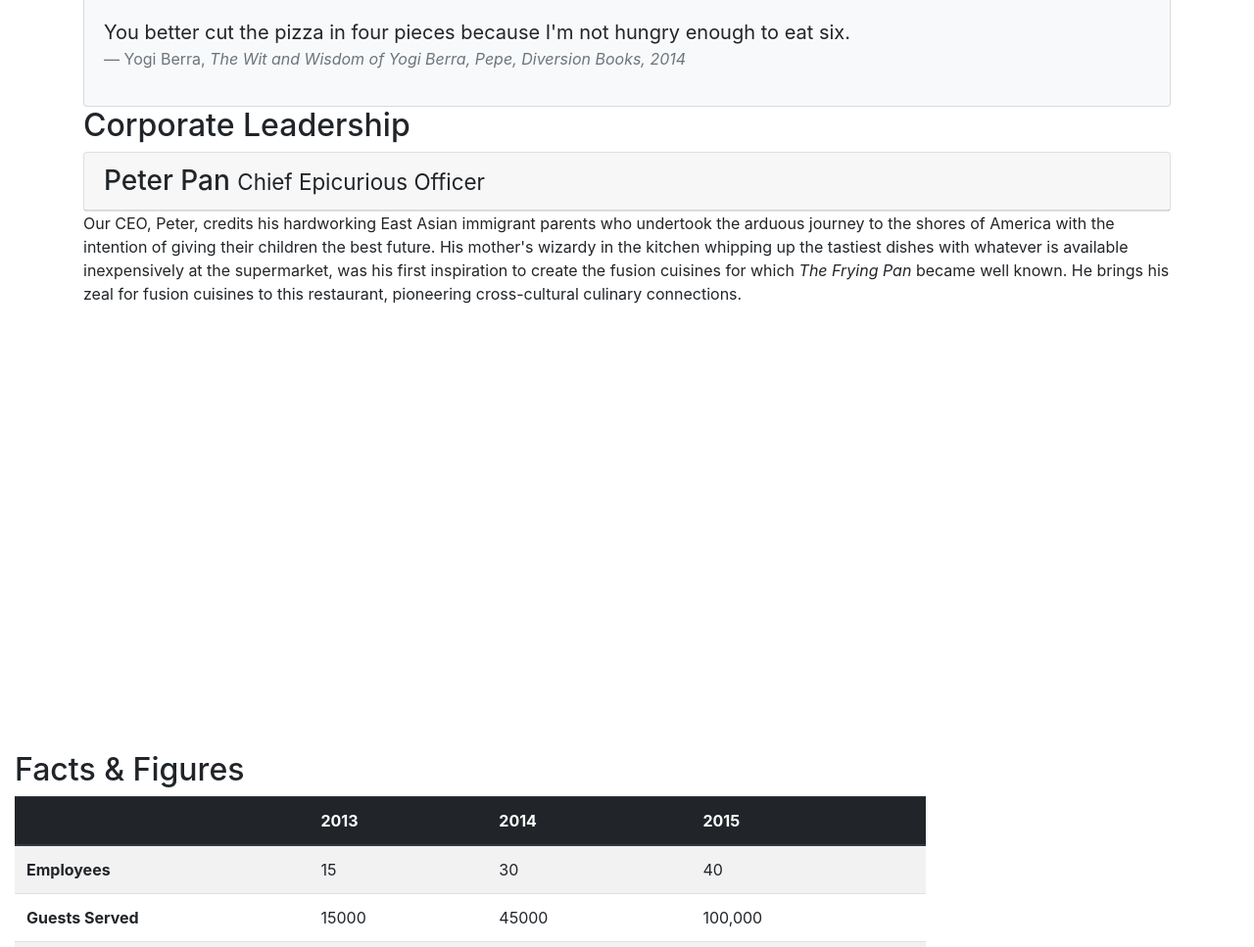
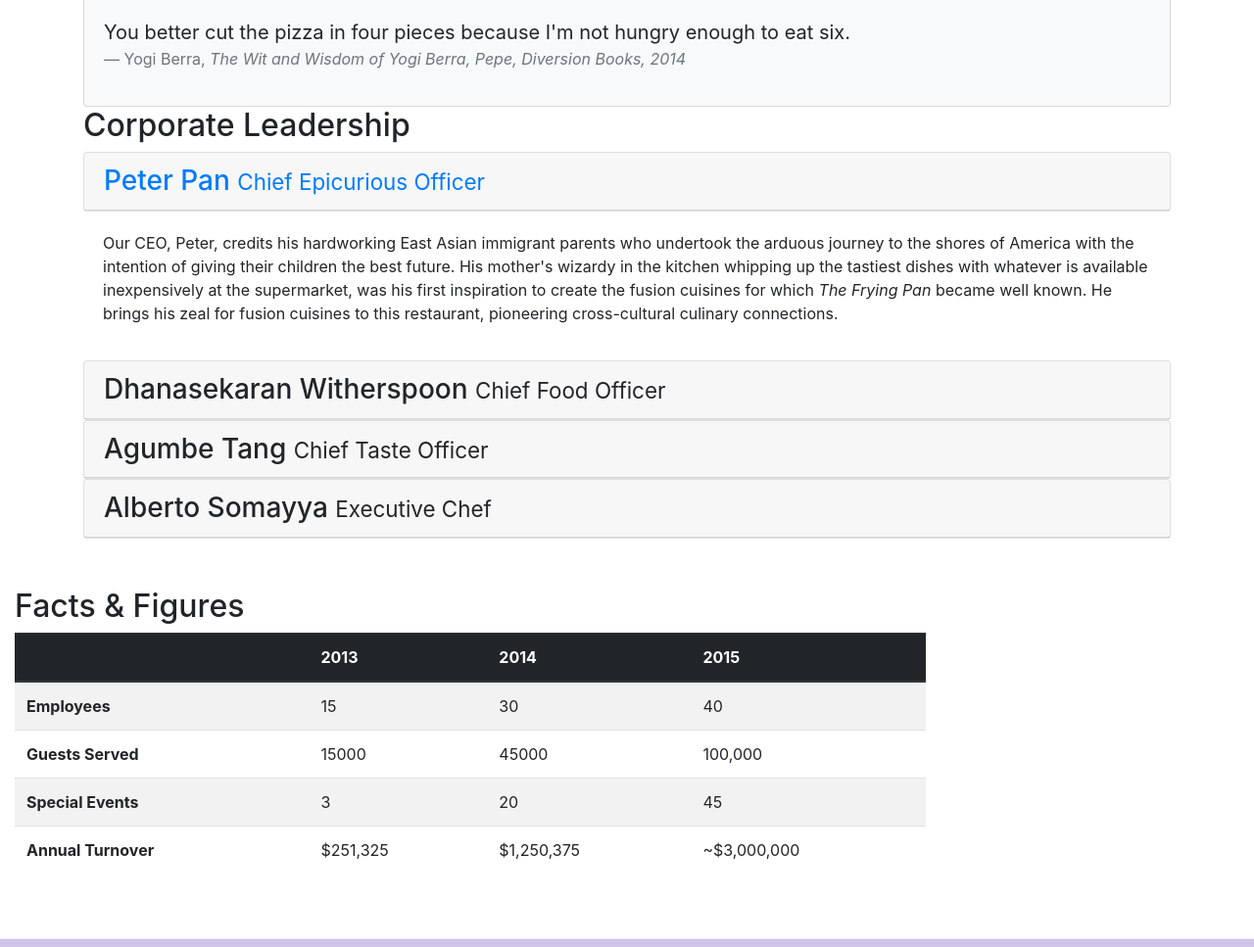
Before and after one commit to emreavcia/bootstrap-4-coursera-assignment, a website: page aboutus.html in a window 1280 px wide. Shown: the part 762-1729 px from the top of the page at 98% size. Drawn offline with nearby package versions, Linux system fonts and the light colour scheme.

Commit message:
accordion is now inside the about page, and working well

```diff
--- a/aboutus.html
+++ b/aboutus.html
@@ -116,28 +116,60 @@
                 <div id="accordion">
                     <div class="card">
                         <div class="card-header" role="tab" id="peterhead">
-                            <h3 class="mb-0">Peter Pan <small>Chief Epicurious Officer</small></h3>
+                            <h3 class="mb-0">
+                                <a href="" data-toggle="collapse" data-target="#peter">
+                                Peter Pan <small>Chief Epicurious Officer</small></h3>
+                                </a>
                         </div>
                     </div>
-                    <div role="tabpanel" class="tab-pane fade show active" id="peter">
-
-                        <p class="d-none d-sm-block">Our CEO, Peter, credits his hardworking East Asian immigrant parents who undertook the arduous journey to the shores of America with the intention of giving their children the best future. His mother's wizardy in the kitchen whipping up the tastiest dishes with whatever is available inexpensively at the supermarket, was his first inspiration to create the fusion cuisines for which <em>The Frying Pan</em> became well known. He brings his zeal for fusion cuisines to this restaurant, pioneering cross-cultural culinary connections.</p>
+                    <div role="tabpanel" class="collapse show" id="peter" data-parent="accordion">
+                        <div class="card-body">
+                            <p class="d-none d-sm-block">Our CEO, Peter, credits his hardworking East Asian immigrant parents who undertook the arduous journey to the shores of America with the intention of giving their children the best future. His mother's wizardy in the kitchen whipping up the tastiest dishes with whatever is available inexpensively at the supermarket, was his first inspiration to create the fusion cuisines for which <em>The Frying Pan</em> became well known. He brings his zeal for fusion cuisines to this restaurant, pioneering cross-cultural culinary connections.</p>
+                        </div>
                     </div>
 
-                    <div role="tabpanel" class="tab-pane fade" id="danny">
-                        <h3>Dhanasekaran Witherspoon <small>Chief Food Officer</small></h3>
-                        <p class="d-none d-sm-block">Our CFO, Danny, as he is affectionately referred to by his colleagues, comes from a long established family tradition in farming and produce. His experiences growing up on a farm in the Australian outback gave him great appreciation for varieties of food sources. As he puts it in his own words, <em>Everything that runs, wins, and everything that stays, pays!</em></p>
+                    <div class="card">
+                        <div class="card-header" role="tab" id="dannyhead">
+                        <h3 class="mb-0">
+                            <a class="collapsed" data-toggle="collapse" data-target="#danny">
+                            Dhanasekaran Witherspoon <small>Chief Food Officer</small>
+                            </a>
+                        </h3>
                     </div>
-
-                    <div role="tabpanel" class="tab-pane fade" id="agumbe">
-                        <h3>Agumbe Tang <small>Chief Taste Officer</small></h3>
-                        <p class="d-none d-sm-block">Blessed with the most discerning gustatory sense, Agumbe, our CTO, personally ensures that every dish that we serve meets his exacting tastes. Our chefs dread the tongue lashing that ensues if their dish does not meet his exacting standards. He lives by his motto, <em>You click only if you survive my lick.</em></p>
+                    <div class="collapse" id="danny" data-parent="#accordion">
+                        <div class="card-body">
+                            <p class="d-none d-sm-block">. . .</em></p>
+                        </div>
                     </div>
-
-                    <div role="tabpanel" class="tab-pane fade" id="alberto">
-                        <h3>Alberto Somayya <small>Executive Chef</small></h3>
-                        <p class="d-none d-sm-block">Award winning three-star Michelin chef with wide International experience having worked closely with whos-who in the culinary world, he specializes in creating mouthwatering Indo-Italian fusion experiences. He says, <em>Put together the cuisines from the two craziest cultures, and you get a winning hit! Amma Mia!</em></p>
+                </div>
+                <div class="card">
+                        <div class="card-header" role="tab" id="agumbehead">
+                        <h3 class="mb-0">
+                            <a class="collapsed" data-toggle="collapse" data-target="#agumbe">
+                            Agumbe Tang <small>Chief Taste Officer</small>
+                            </a>
+                        </h3>
                     </div>
+                    <div class="collapse" id="agumbe" data-parent="#accordion">
+                        <div class="card-body">
+                            <p class="d-none d-sm-block">. . .</p>
+                        </div>
+                    </div>
+                </div>
+                <div class="card">
+                        <div class="card-header" role="tab" id="albertohead">
+                        <h3 class="mb-0">
+                            <a class="collapsed" data-toggle="collapse" data-target="#alberto">
+                            Alberto Somayya <small>Executive Chef</small>
+                            </a>
+                        </h3>
+                    </div>
+                    <div class="collapse" id="alberto" data-parent="#accordion">
+                        <div class="card-body">
+                            <p class="d-none d-sm-block">. . .</em></p>
+                        </div>
+                    </div>
+                </div>
 
                 </div>
 
```
